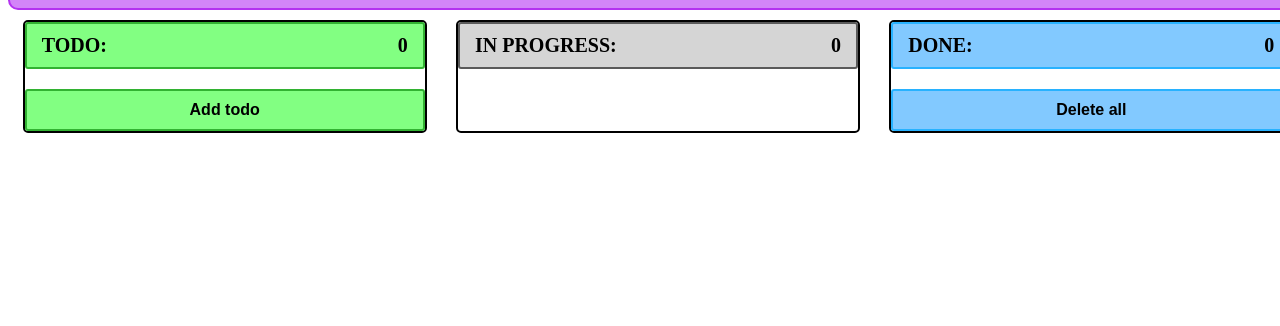
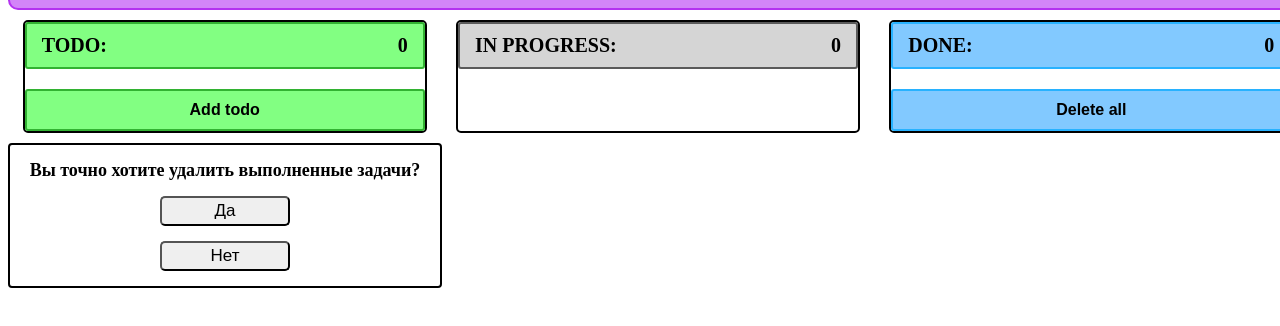
Before and after one commit to AlekseiBui/TrelloDiploma, a website built with Parcel: page src/index.html in a window 1280 px wide. Both pictures are taken after a click on the button "Delete all". Shown: the part 72-398 px from the top of the page. Built offline with nearby package versions, Linux system fonts and the light colour scheme; no server answers.

Commit message:
all Warnings

```diff
--- a/src/js/components/changeProgress.js
+++ b/src/js/components/changeProgress.js
@@ -48,7 +48,10 @@ const changeProgressCard = (titleText, descripText, userText) => {
         const titleContent = ourCard.childNodes[0].childNodes[0].textContent
         const descripContent = ourCard.childNodes[1].childNodes[0].textContent
         const userContent = ourCard.childNodes[2].childNodes[0].textContent
-        if (document.querySelector('.IN-PROGRESS>.progressTab_progressCardsWrapper').children.length >= 6) { document.body.append(sixWarning()) }
+        if (document.querySelector('.IN-PROGRESS>.progressTab_progressCardsWrapper').children.length >= 6) {
+            if (!document.querySelector('.warningForm'))
+                document.body.append(sixWarning())
+        }
         else if (ourCard.parentElement.parentElement.className === 'progressTab TODO') {
             const inProgress = document.querySelector('.IN-PROGRESS>.progressTab_progressCardsWrapper')
             inProgress.append(changeProgressCard(titleContent, descripContent, userContent))
--- a/src/js/components/progressCard.js
+++ b/src/js/components/progressCard.js
@@ -50,7 +50,10 @@ const createProgressCard = (titleText, descripText, userText) => {
         const titleContent = ourCard.childNodes[0].childNodes[0].textContent
         const descripContent = ourCard.childNodes[1].childNodes[0].textContent
         const userContent = ourCard.childNodes[2].childNodes[0].textContent
-        if (document.querySelector('.IN-PROGRESS>.progressTab_progressCardsWrapper').children.length >= 6) { document.body.append(sixWarning()) }
+        if (document.querySelector('.IN-PROGRESS>.progressTab_progressCardsWrapper').children.length >= 6) {
+            if (!document.querySelector('.warningForm'))
+                document.body.append(sixWarning())
+        }
         else if (ourCard.parentElement.parentElement.className === 'progressTab TODO') {
             const inProgress = document.querySelector('.IN-PROGRESS>.progressTab_progressCardsWrapper')
             inProgress.append(changeProgressCard(titleContent, descripContent, userContent))
--- /dev/null
+++ b/src/js/components/removeFromDone.js
@@ -0,0 +1,31 @@
+const removeWarning = () => {
+    const removeWarningForm = document.createElement('div')
+    removeWarningForm.className = 'removeWarningForm'
+
+    const removeWarningText = document.createElement('div')
+    removeWarningText.className = 'warningForm_text'
+    removeWarningText.textContent = 'Вы точно хотите удалить выполненные задачи?'
+
+    const removeWarningCancelYes = document.createElement('button')
+    removeWarningCancelYes.className = 'warningForm_btnYes'
+    removeWarningCancelYes.textContent = 'Да'
+    removeWarningCancelYes.addEventListener('click', () => {
+        document.querySelector('.DONE>.progressTab_progressCardsWrapper').innerHTML = ''
+        document.querySelector('.removeWarningForm').remove()
+    })
+
+    const removeWarningCancelNo = document.createElement('button')
+    removeWarningCancelNo.className = 'warningForm_btnNo'
+    removeWarningCancelNo.textContent = 'Нет'
+    removeWarningCancelNo.addEventListener('click', () => {
+        document.querySelector('.removeWarningForm').remove()
+    })
+
+    removeWarningForm.append(removeWarningText, removeWarningCancelYes, removeWarningCancelNo)
+
+    return removeWarningForm
+}
+
+export {
+    removeWarning
+}
--- a/src/js/index.js
+++ b/src/js/index.js
@@ -2,6 +2,7 @@
 
 import { createTodoCard } from "./components/createCard";
 import { createHeader } from "./components/header";
+import { removeWarning } from "./components/removeFromDone";
 import { createThreeTabs } from "./components/threeTabs";
 import { fetchUsers, userKey } from "./storage";
 
@@ -17,3 +18,11 @@ addTodo.addEventListener('click', () => {
         document.body.append(createTodoCard())
     }
 })
+
+const removeTodo = document.querySelector('.DONE>.progressTab_btn')
+removeTodo.addEventListener('click', () => {
+
+    if (!document.querySelector('.removeWarningForm')) {
+        document.body.append(removeWarning())
+    }
+})
--- /dev/null
+++ b/src/styles/componentsStyles/removeWarning.scss
@@ -0,0 +1,27 @@
+.removeWarningForm {
+    width: 400px;
+    background-color: white;
+    border: 2px solid black;
+    border-radius: 4px;
+    font-size: 18px;
+    font-weight: bold;
+    position: relative;
+    z-index: 1;
+    top: 0px;
+    left: 0px;
+    padding: 15px;
+    display: flex;
+    flex-direction: column;
+    justify-content: space-around;
+    align-items: center;
+
+    button {
+        width: 130px;
+        height: 30px;
+        border-radius: 5px;
+        cursor: pointer;
+        font-size: 17px;
+        color: black;
+        margin-top: 15px;
+    }
+}
--- a/src/styles/componentsStyles/threeTabs.scss
+++ b/src/styles/componentsStyles/threeTabs.scss
@@ -37,9 +37,12 @@
             margin-bottom: 10px;
         }
 
-        .progressTab_progressCardsWrapper>.progressCard {
+        .progressTab_progressCardsWrapper {
+
+            >.progressCard {
                 background-color: rgb(130, 255, 130);
                 border: 2px solid rgb(50, 178, 50);
+            }
         }
 
         .progressTab_btn {
@@ -63,9 +66,12 @@
             margin-bottom: 10px;
         }
 
-        .progressTab_progressCardsWrapper>.progressCard {
+        .progressTab_progressCardsWrapper {
+
+            >.progressCard {
                 background-color: rgb(213, 213, 213);
                 border: 2px solid rgb(90, 90, 90);
+            }
         }
     }
 
@@ -79,9 +85,12 @@
             margin-bottom: 10px;
         }
 
-        .progressTab_progressCardsWrapper>.progressCard {
+        .progressTab_progressCardsWrapper {
+
+            >.progressCard {
                 background-color: rgb(130, 201, 255);
                 border: 2px solid rgb(40, 178, 255);
+            }
         }
 
         .progressTab_btn {
--- a/src/styles/style.scss
+++ b/src/styles/style.scss
@@ -3,6 +3,7 @@
 @import './componentsStyles/createTodo.scss';
 @import './componentsStyles/progressCard.scss';
 @import './componentsStyles/sixWarning.scss';
+@import './componentsStyles/removeWarning.scss';
 
 body {
     font-weight: bold;
```
Lines whose indentation alone changed are shown as unchanged.
